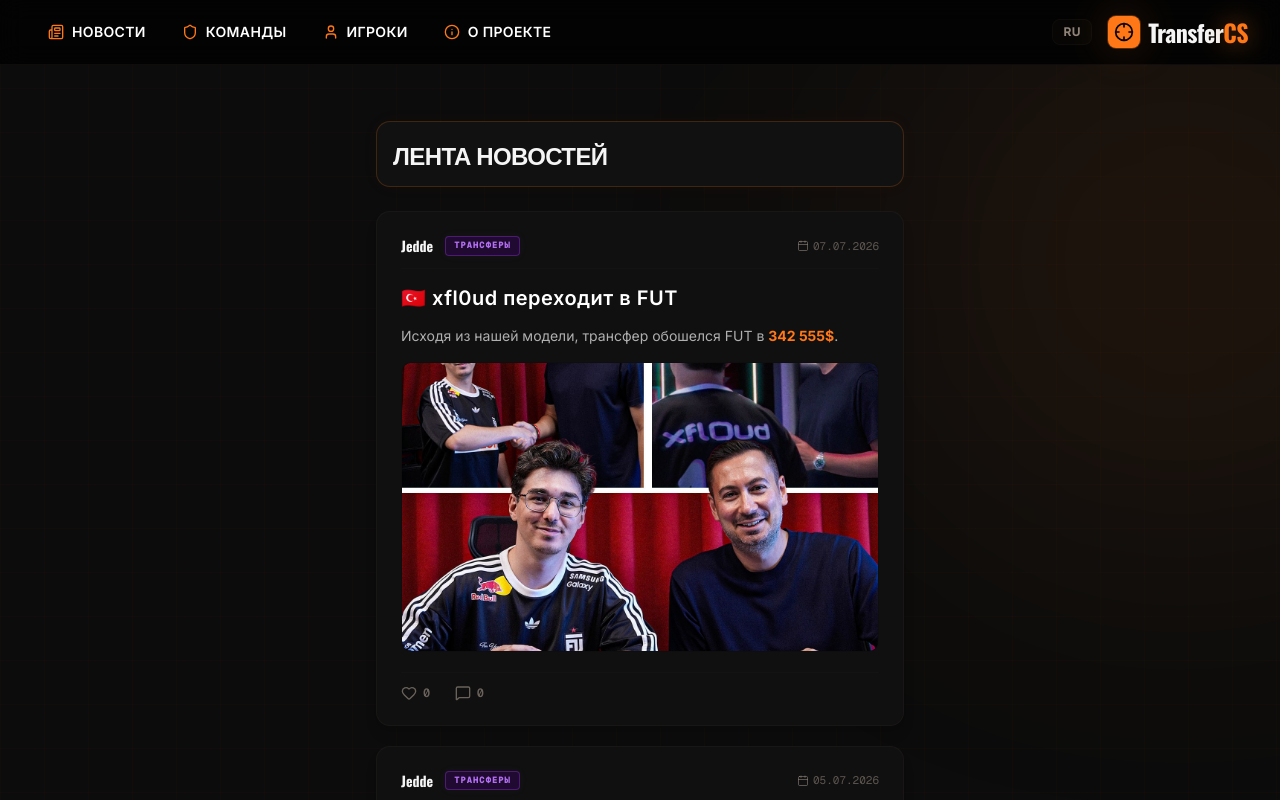
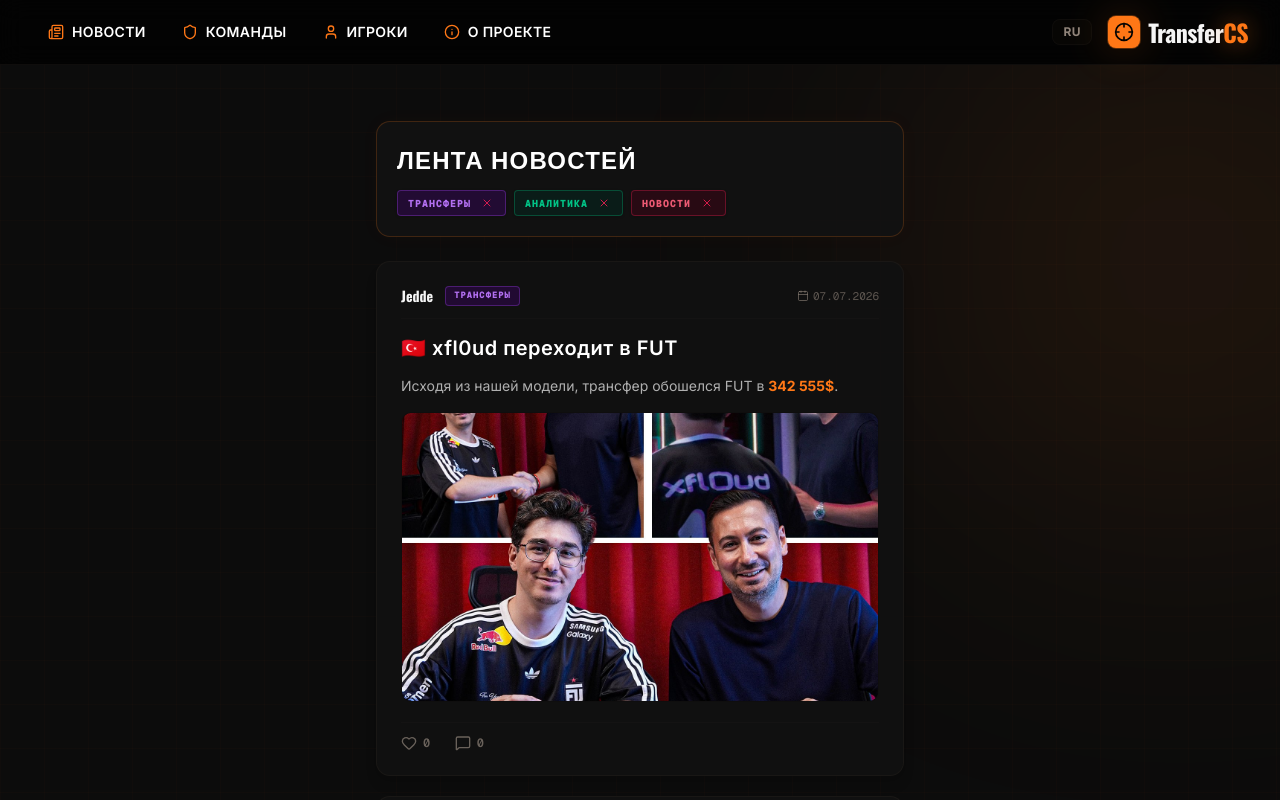
Before and after one commit to jedde0285-cloud/transfercs-website-design, a Next.js app: page /news in a window 1280 px wide. Shown: the top 800 px of the page. Built offline with nearby package versions, Linux system fonts and the light colour scheme.

Commit message:
feat: add filterable news categories and dynamic filter UI
Co-authored-by: jedde0285-cloud <300850625+jedde0285-cloud@users.noreply.github.com>

```diff
--- a/components/news-feed.tsx
+++ b/components/news-feed.tsx
@@ -2,7 +2,7 @@
 
 import { useState, useEffect } from "react"
 import { useLanguage } from "./language-provider"
-import { Calendar, Heart, MessageSquare, X } from "lucide-react"
+import { Calendar, Heart, MessageSquare, X, Plus } from "lucide-react"
 
 type NewsPost = {
   id: number
@@ -12,6 +12,7 @@ type NewsPost = {
   textRu: string
   textEn: string
   image?: string
+  tagKey: "transfers" | "analytics" | "news"
   tagRu: string
   tagEn: string
   baseLikes: number
@@ -26,6 +27,7 @@ const mockNews: NewsPost[] = [
     textRu: "Исходя из нашей модели, трансфер обошелся FUT в <span class='text-primary font-bold'>342 555$</span>.",
     textEn: "Based on our model, the transfer cost FUT <span class='text-primary font-bold'>$342,555</span>.",
     image: "/images/xfl0udjoinfut.jpg",
+    tagKey: "transfers",
     tagRu: "ТРАНСФЕРЫ",
     tagEn: "TRANSFERS",
     baseLikes: 0,
@@ -38,16 +40,25 @@ const mockNews: NewsPost[] = [
     textRu: "Ценник за игрока, по нашим данным, составил <span class='text-primary font-bold'>454 976$</span>. Неясно, какую роль займет игрок в новой команде.\n\n🇪🇺 HEROIC:\n\n— 🇸🇪 nilo\n— 🇸🇪 susp\n— 🇪🇸 MartinezSa\n— 🇩🇰 Chr1zN\n— 🇸🇪 Brollan\n\n— 🇫🇮 doto (тренер)",
     textEn: "The player's price tag, according to our data, was <span class='text-primary font-bold'>$454,976</span>. It is unclear what role the player will take in the new team.\n\n🇪🇺 HEROIC:\n\n— 🇸🇪 nilo\n— 🇸🇪 susp\n— 🇪🇸 MartinezSa\n— 🇩🇰 Chr1zN\n— 🇸🇪 Brollan\n\n— 🇫🇮 doto (coach)",
     image: "/images/brollanjoinheroic.jpg",
+    tagKey: "transfers",
     tagRu: "ТРАНСФЕРЫ",
     tagEn: "TRANSFERS",
     baseLikes: 0,
   },
 ]
 
+const CATEGORIES = {
+  transfers: { ru: "ТРАНСФЕРЫ", en: "TRANSFERS", bg: "bg-purple-950/40", border: "border-purple-500/30", text: "text-purple-400/90" },
+  analytics: { ru: "АНАЛИТИКА", en: "ANALYTICS", bg: "bg-emerald-950/40", border: "border-emerald-500/30", text: "text-emerald-400/90" },
+  news: { ru: "НОВОСТИ", en: "NEWS", bg: "bg-rose-950/40", border: "border-rose-500/30", text: "text-rose-400/90" },
+}
+
 export function NewsFeed() {
   const { lang } = useLanguage()
   const [likedPosts, setLikedPosts] = useState<number[]>([])
   const [activeImage, setActiveImage] = useState<string | null>(null)
+  const [activeFilters, setActiveFilters] = useState<string[]>(["transfers", "analytics", "news"])
+  const [isDropdownOpen, setIsDropdownOpen] = useState(false)
 
   useEffect(() => {
     const savedLikes = localStorage.getItem("transfercs_news_likes")
@@ -62,33 +73,100 @@ export function NewsFeed() {
     localStorage.setItem("transfercs_news_likes", JSON.stringify(updatedLikes))
   }
 
+  const removeFilter = (key: string) => {
+    setActiveFilters(activeFilters.filter((f) => f !== key))
+  }
+
+  const addFilter = (key: string) => {
+    if (!activeFilters.includes(key)) {
+      setActiveFilters([...activeFilters, key])
+    }
+    setIsDropdownOpen(false)
+  }
+
+  const filteredPosts = mockNews.filter((post) => activeFilters.includes(post.tagKey))
+  const availableToAdd = Object.keys(CATEGORIES).filter((key) => !activeFilters.includes(key))
+
   return (
     <div className="relative mx-auto max-w-xl px-4 py-10 sm:px-6 lg:py-14 z-10">
-      {/* Шапка ленты */}
-      <div className="mb-6 border-b border-border/60 bg-[#121212]/90 p-4 rounded-xl border border-primary/20 shadow-[0_0_20px_rgba(255,90,0,0.03)]">
-        <h1 className="font-display text-xl font-bold uppercase tracking-tight text-foreground sm:text-2xl">
+
+      {/* Блок заголовка и фильтров */}
+      <div className="mb-6 border-b border-border/60 bg-[#121212]/90 p-5 rounded-xl border border-primary/20 shadow-[0_0_20px_rgba(255,90,0,0.03)]">
+        <h1 className="font-display text-2xl font-black uppercase tracking-wider text-white">
           {lang === "ru" ? "Лента новостей" : "News Feed"}
         </h1>
+
+        <div className="mt-4 flex flex-wrap items-center gap-2 relative">
+          {activeFilters.map((key) => {
+            const cat = CATEGORIES[key as keyof typeof CATEGORIES]
+            return (
+              <div
+                key={key}
+                className={`inline-flex items-center gap-1.5 rounded ${cat.bg} ${cat.border} border px-2.5 py-1 font-mono text-[10px] font-extrabold uppercase tracking-widest ${cat.text} shadow-sm`}
+              >
+                {lang === "ru" ? cat.ru : cat.en}
+                <button
+                  type="button"
+                  onClick={() => removeFilter(key)}
+                  className="text-rose-500/80 hover:text-rose-500 transition-colors ml-0.5 p-0.5"
+                  aria-label="Remove filter"
+                >
+                  <X className="size-3" />
+                </button>
+              </div>
+            )
+          })}
+
+          {/* Плюсик */}
+          {availableToAdd.length > 0 && (
+            <div className="relative">
+              <button
+                type="button"
+                onClick={() => setIsDropdownOpen(!isDropdownOpen)}
+                className="flex size-6 items-center justify-center rounded border border-border/80 bg-secondary/40 text-muted-foreground hover:border-primary/50 hover:text-primary transition-all"
+              >
+                <Plus className="size-3.5 stroke-[2.5]" />
+              </button>
+
+              {isDropdownOpen && (
+                <div className="absolute left-0 mt-2 z-50 flex flex-col gap-1 rounded-md border border-primary/40 bg-[#161616] p-1.5 shadow-xl min-w-[140px] box-glow">
+                  {availableToAdd.map((key) => {
+                    const cat = CATEGORIES[key as keyof typeof CATEGORIES]
+                    return (
+                      <button
+                        key={key}
+                        type="button"
+                        onClick={() => addFilter(key)}
+                        className="w-full text-left rounded px-2 py-1 font-mono text-[9px] font-bold uppercase tracking-wider text-muted-foreground hover:bg-secondary/60 hover:text-foreground transition-colors"
+                      >
+                        + {lang === "ru" ? cat.ru : cat.en}
+                      </button>
+                    )
+                  })}
+                </div>
+              )}
+            </div>
+          )}
+        </div>
       </div>
 
       {/* Список постов */}
       <div className="flex flex-col gap-5">
-        {mockNews.map((post) => {
+        {filteredPosts.length > 0 ? (
+          filteredPosts.map((post) => {
             const isLiked = likedPosts.includes(post.id)
             const totalLikes = post.baseLikes + (isLiked ? 1 : 0)
+            const currentCat = CATEGORIES[post.tagKey]
 
             return (
               <article
                 key={post.id}
                 className="flex flex-col rounded-xl border border-border/80 bg-[#111111]/90 p-6 transition-all hover:border-primary/20 shadow-lg"
               >
-              {/* Шапка карточки (Автор + Пиксельный фиолетовый тег) */}
                 <div className="flex items-center justify-between gap-x-2 mb-4 border-b border-border/40 pb-3">
                   <div className="flex items-center gap-3">
                     <span className="font-display text-sm font-bold text-foreground">Jedde</span>
-
-                  {/* Фиолетовая неяркая пиксельная плашка */}
-                  <span className="rounded bg-purple-950/40 border border-purple-500/30 px-2 py-0.5 font-mono text-[9px] font-extrabold uppercase tracking-widest text-purple-400/90 shadow-[0_0_10px_rgba(168,85,247,0.05)]">
+                    <span className={`rounded ${currentCat.bg} ${currentCat.border} border px-2 py-0.5 font-mono text-[9px] font-extrabold uppercase tracking-widest ${currentCat.text}`}>
                       {lang === "ru" ? post.tagRu : post.tagEn}
                     </span>
                   </div>
@@ -99,42 +177,30 @@ export function NewsFeed() {
                   </div>
                 </div>
 
-              {/* Контентная часть (Текст и заголовок) */}
                 <div className="space-y-3">
-                {/* Заголовок: Чисто белый, крупнее, semi-bold */}
                   <h2 className="text-xl font-semibold text-[#FFFFFF] leading-snug tracking-wide">
                     {lang === "ru" ? post.titleRu : post.titleEn}
                   </h2>
-
-                {/* Основной текст: светло-серый #B0B0B0, свободный межстрочный интервал 1.5 */}
                   <p
                     className="text-sm leading-[1.5] text-[#B0B0B0] whitespace-pre-line"
                     dangerouslySetInnerHTML={{ __html: lang === "ru" ? post.textRu : post.textEn }}
                   />
                 </div>
 
-              {/* Фото поста с увеличением по клику */}
                 {post.image && (
                   <div
                     onClick={() => setActiveImage(post.image || null)}
                     className="mt-4 overflow-hidden rounded-lg border border-border/40 bg-black/40 cursor-zoom-in"
                   >
-                  <img
-                    src={post.image}
-                    alt="News media"
-                    className="h-auto max-h-72 w-full object-cover transition-transform hover:scale-[1.01]"
-                  />
+                    <img src={post.image} alt="News media" className="h-auto max-h-72 w-full object-cover transition-transform hover:scale-[1.01]" />
                   </div>
                 )}
 
-              {/* Панель действий снизу (категория справа удалена) */}
                 <div className="mt-5 flex items-center gap-6 border-t border-border/40 pt-3 text-muted-foreground/70 select-none">
                   <button
                     type="button"
                     onClick={() => toggleLike(post.id)}
-                  className={`group flex items-center gap-1.5 text-xs font-semibold tracking-wider transition-colors ${
-                    isLiked ? "text-destructive" : "hover:text-destructive"
-                  }`}
+                    className={`group flex items-center gap-1.5 text-xs font-semibold tracking-wider transition-colors ${isLiked ? "text-destructive" : "hover:text-destructive"}`}
                   >
                     <Heart className={`size-4 transition-transform group-active:scale-125 ${isLiked ? "fill-destructive text-destructive" : ""}`} />
                     <span className="font-mono text-xs">{totalLikes}</span>
@@ -147,27 +213,21 @@ export function NewsFeed() {
                 </div>
               </article>
             )
-        })}
+          })
+        ) : (
+          <div className="text-center py-12 rounded-xl border border-dashed border-border/60 bg-[#111111]/40 text-muted-foreground text-sm font-mono">
+            {lang === "ru" ? "Выключены все фильтры. Включите категории выше." : "All filters disabled. Enable categories above."}
+          </div>
+        )}
       </div>
 
-      {/* Полноэкранный просмотр фото */}
+      {/* Полноэкранное фото */}
       {activeImage && (
-        <div
-          className="fixed inset-0 z-[100] flex items-center justify-center bg-black/95 backdrop-blur-sm p-4"
-          onClick={() => setActiveImage(null)}
-        >
-          <button
-            type="button"
-            className="absolute top-4 right-4 text-white/70 hover:text-white p-2 rounded-full bg-neutral-900/50"
-            onClick={() => setActiveImage(null)}
-          >
+        <div className="fixed inset-0 z-50 flex items-center justify-center bg-black/95 backdrop-blur-sm p-4" onClick={() => setActiveImage(null)}>
+          <button type="button" className="absolute top-4 right-4 text-white/70 hover:text-white p-2 rounded-full bg-neutral-900/50" onClick={() => setActiveImage(null)}>
             <X className="size-6" />
           </button>
-          <img
-            src={activeImage}
-            alt="Full size preview"
-            className="max-w-full max-h-[90vh] object-contain rounded-lg shadow-2xl"
-          />
+          <img src={activeImage} alt="Full size preview" className="max-w-full max-h-[90vh] object-contain rounded-lg shadow-2xl" />
         </div>
       )}
     </div>
```
Lines whose indentation alone changed are shown as unchanged.
